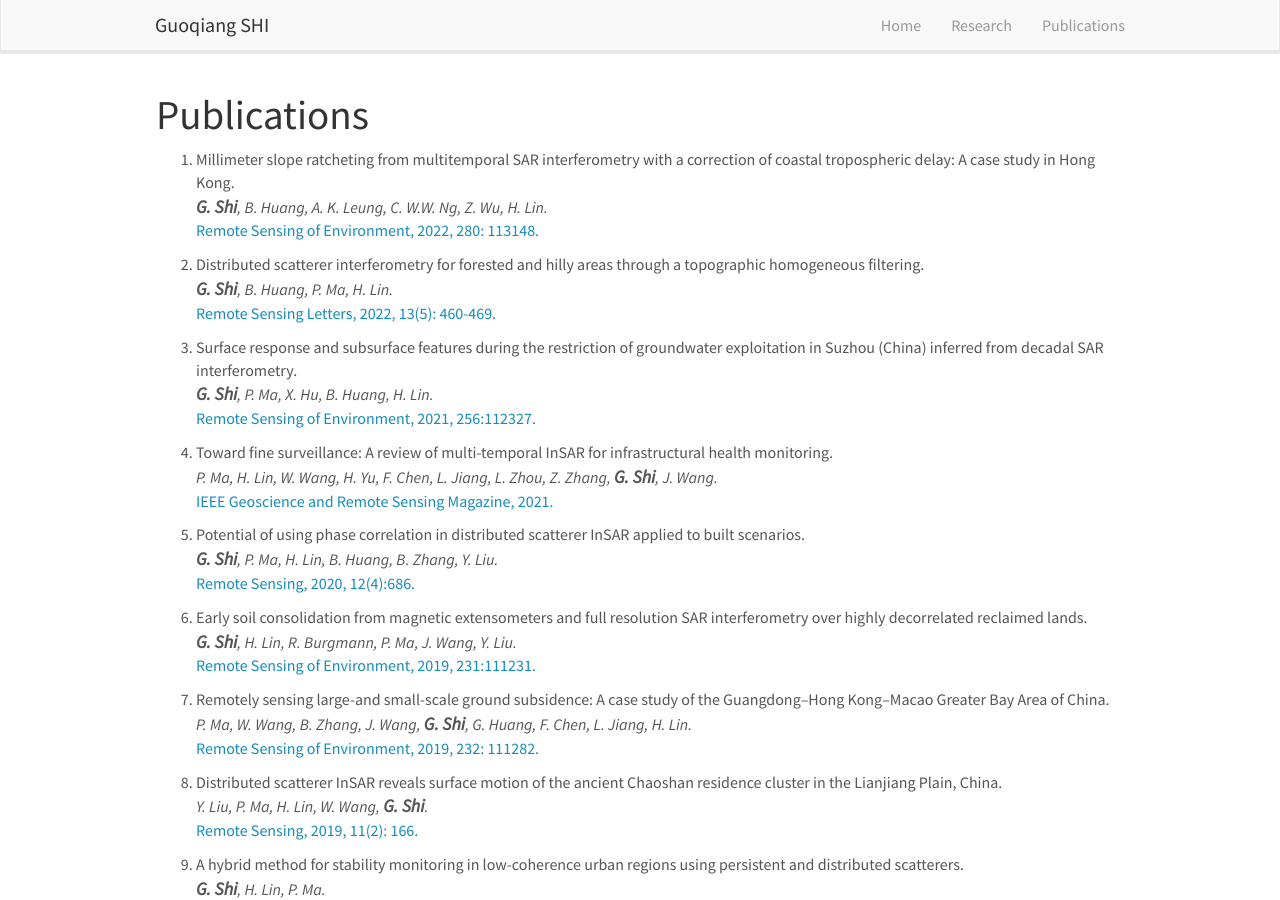
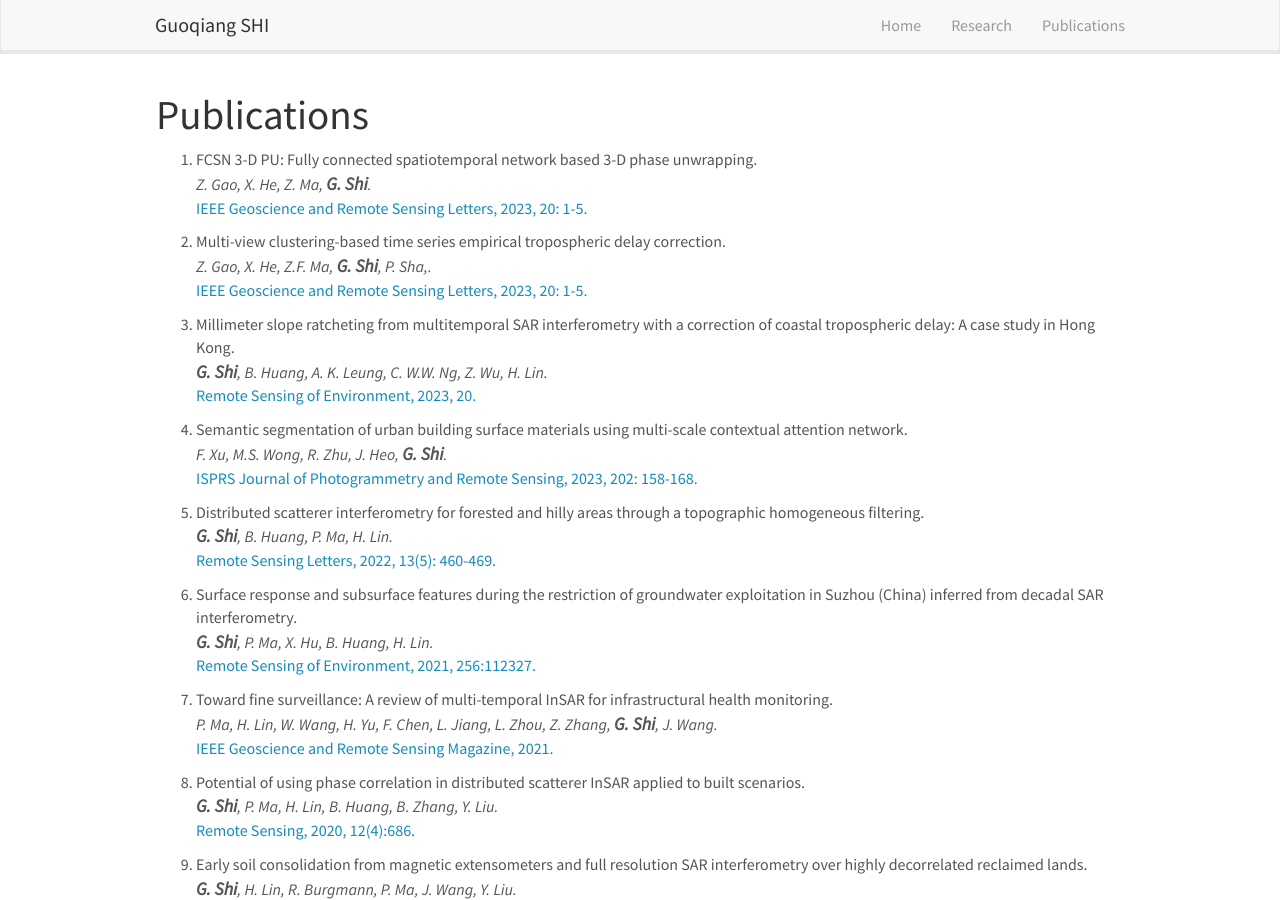
Before and after one commit to guoqiangshi/guoqiangshi.github.io, a Jekyll site: the page publications.html, which Jekyll copies as it is, in a window 1280 px wide and 900 px high. Built offline with Jekyll 4.4.1, drawn with Linux system fonts in a browser that asks for light colours; nearby versions of some CDN libraries; library files that are not in the unit come from our copies.

Commit message:
Update publications.html

```diff
--- a/publications.html
+++ b/publications.html
@@ -217,8 +217,20 @@
 
 <ol>
   <li>
+    <p>FCSN 3-D PU: Fully connected spatiotemporal network based 3-D phase unwrapping. <br />
+  <em>Z. Gao, X. He, Z. Ma, <span class="mqq">G. Shi</span>. </em><br /><a href="https://ieeexplore.ieee.org/abstract/document/10068199">IEEE Geoscience and Remote Sensing Letters, 2023, 20: 1-5.</a></p>
+  </li>
+  <li>
+    <p>Multi-view clustering-based time series empirical tropospheric delay correction. <br />
+  <em>Z. Gao, X. He, Z.F. Ma,  <span class="mqq">G. Shi</span>, P. Sha,. </em><br /><a href="https://ieeexplore.ieee.org/abstract/document/10068199">IEEE Geoscience and Remote Sensing Letters, 2023, 20: 1-5.</a></p>
+  </li>
+  <li>
     <p>Millimeter slope ratcheting from multitemporal SAR interferometry with a correction of coastal tropospheric delay: A case study in Hong Kong. <br />
-  <em><span class="mqq">G. Shi</span>, B. Huang, A. K. Leung, C. W.W. Ng, Z. Wu, H. Lin. </em><br /><a href="https://www.sciencedirect.com/science/article/pii/S0034425722002620">Remote Sensing of Environment, 2022, 280: 113148.</a></p>
+  <em><span class="mqq">G. Shi</span>, B. Huang, A. K. Leung, C. W.W. Ng, Z. Wu, H. Lin. </em><br /><a href="https://ieeexplore.ieee.org/abstract/document/10121341">Remote Sensing of Environment, 2023, 20.</a></p>
+  </li>
+  <li>
+    <p>Semantic segmentation of urban building surface materials using multi-scale contextual attention network. <br />
+  <em>F. Xu, M.S. Wong, R. Zhu, J. Heo, <span class="mqq">G. Shi</span>. </em><br /><a href="https://www.sciencedirect.com/science/article/abs/pii/S0924271623001600">ISPRS Journal of Photogrammetry and Remote Sensing, 2023, 202: 158-168.</a></p>
   </li>
   <li>
     <p>Distributed scatterer interferometry for forested and hilly areas through a topographic homogeneous filtering. <br />
```
